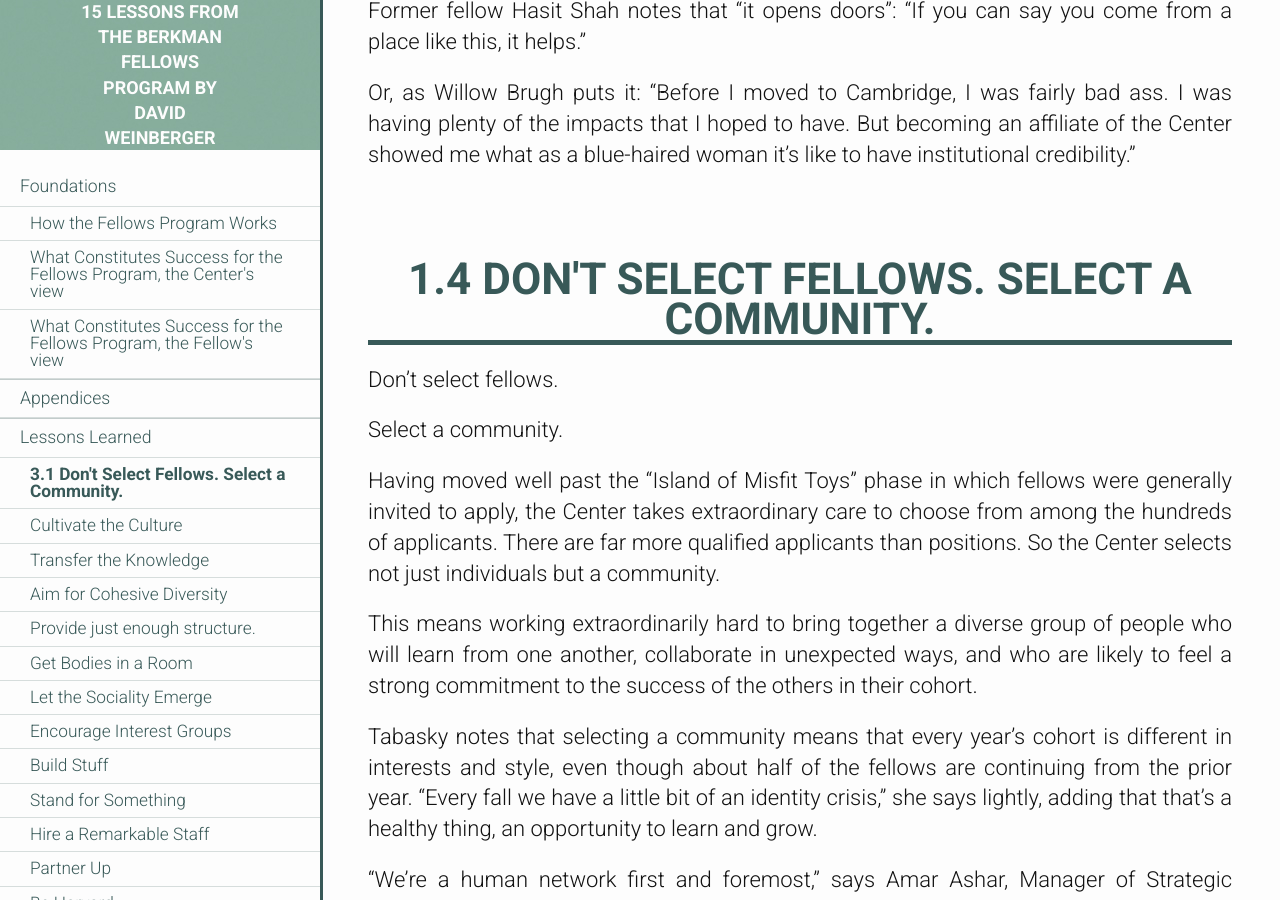
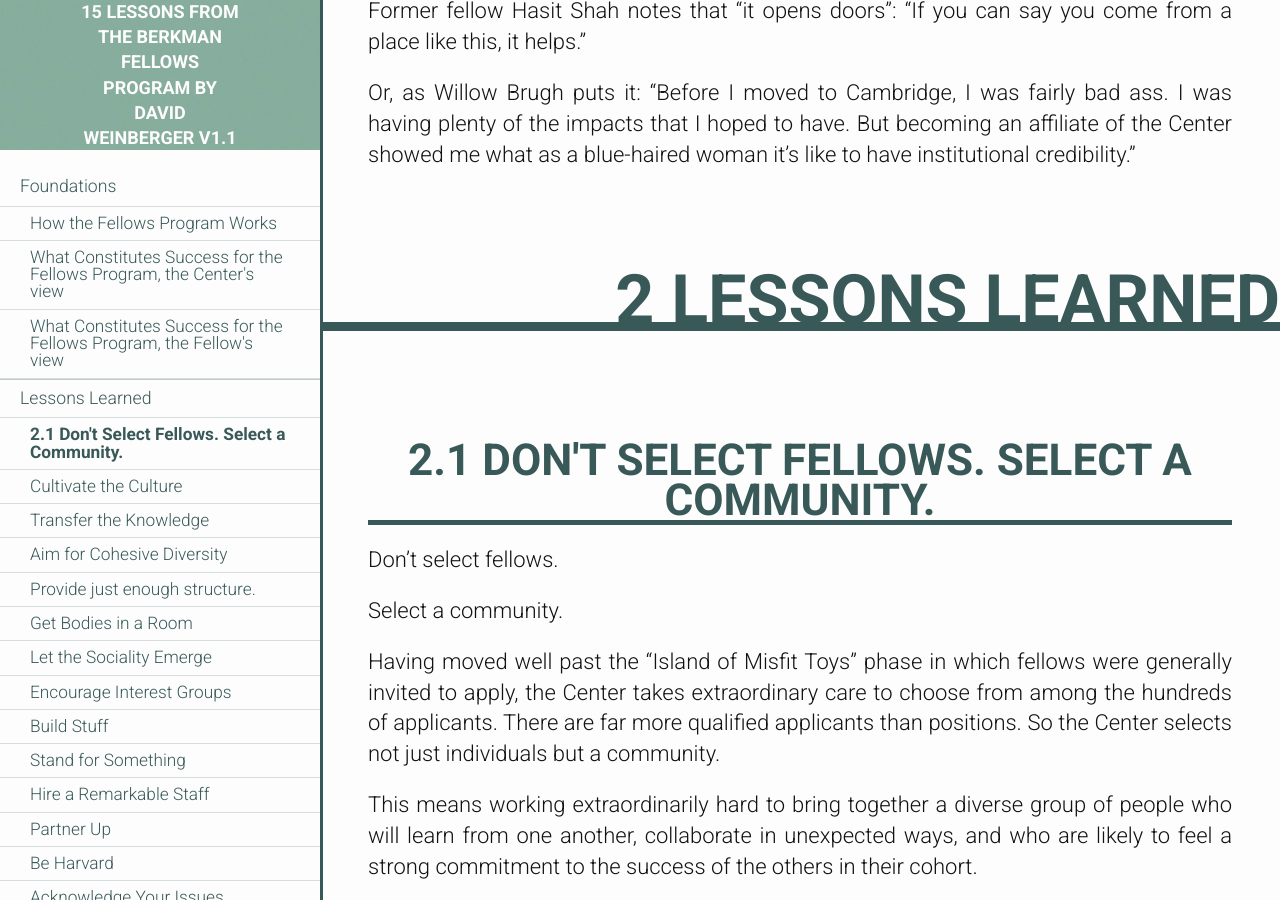
Before and after one commit to berkmancenter/15-Lessons, a Jekyll site: the page built from index.html, in a window 1280 px wide and 900 px high, scrolled down 10988 px. Built offline with Jekyll 4.4.1, drawn with Linux system fonts in a browser that asks for light colours; some of the changed text lies outside the part shown.

Commit message:
trying to fix still

```diff
--- a/_config.yml
+++ b/_config.yml
@@ -1,7 +1,7 @@
 full_rebuild: true
 name: 15 Lessons from the Berkman Fellows Program
 author: David Weinberger
-version:
+version: v1.1
 encoding: utf-8
 defaults:
   -
```
Also changed, not shown: _entries/02 lessons.md (+0 -1 lines), _entries/03 Appendices.md (+1 -1 lines).
